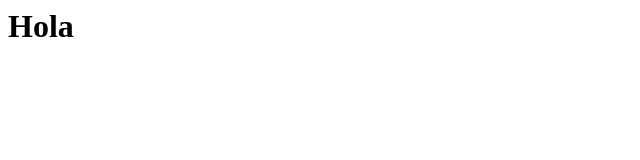
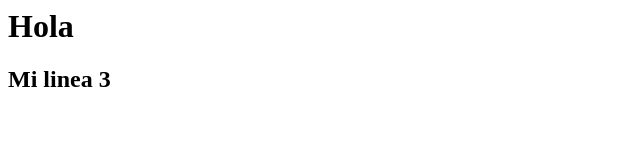
Before and after one commit to raimundoldegf/git-tutorial, a plain HTML site: page index.html in a window 1280 px wide. Shown: the whole page, without its empty margins (0-640 px from the left). Drawn offline with Linux system fonts and the light colour scheme.

Commit message:
mi linea 3

```diff
--- a/index.html
+++ b/index.html
@@ -1 +1,3 @@
 <h1>Hola</h1>
+
+<h2>Mi linea 3</h2>
```
